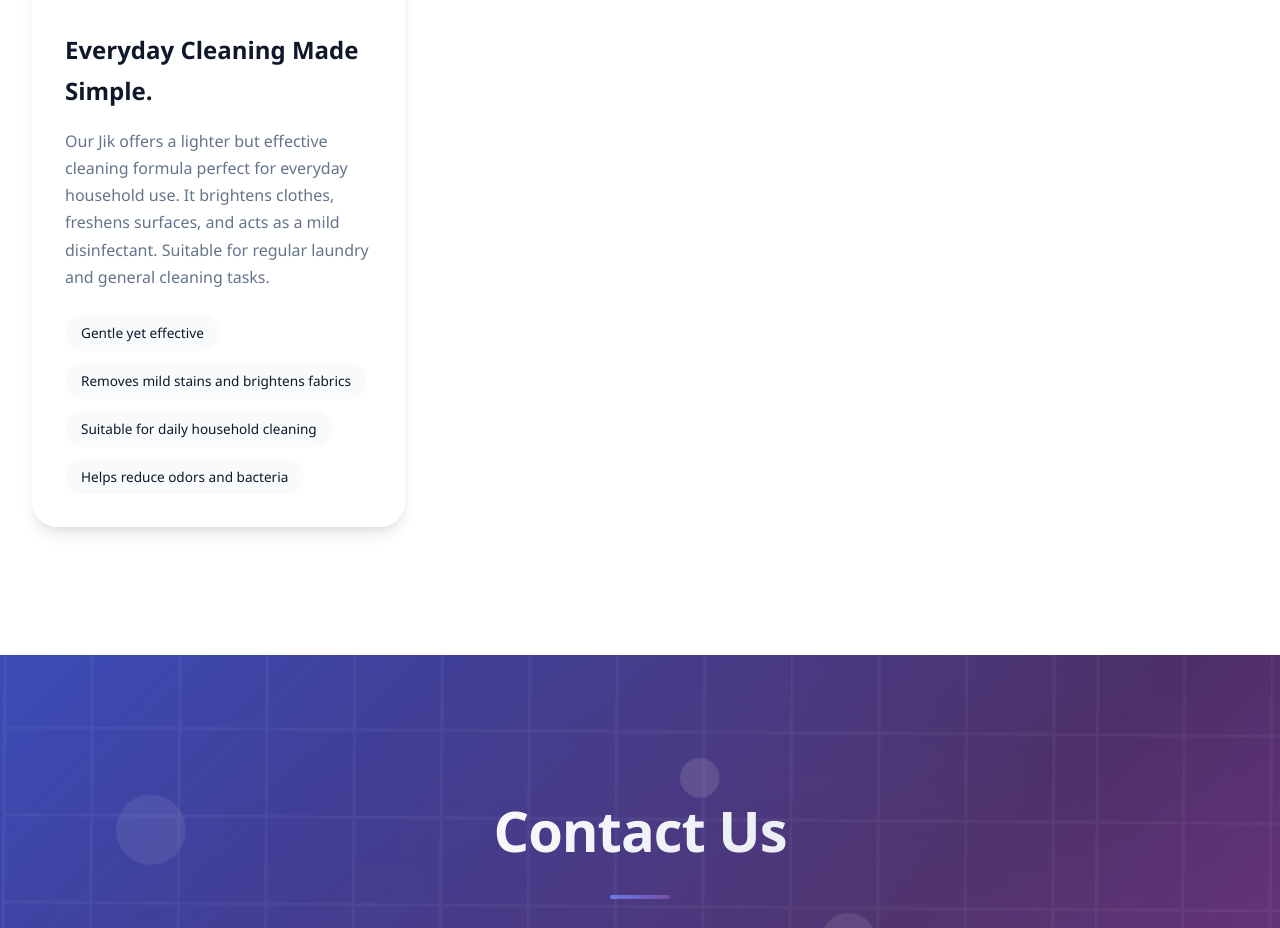
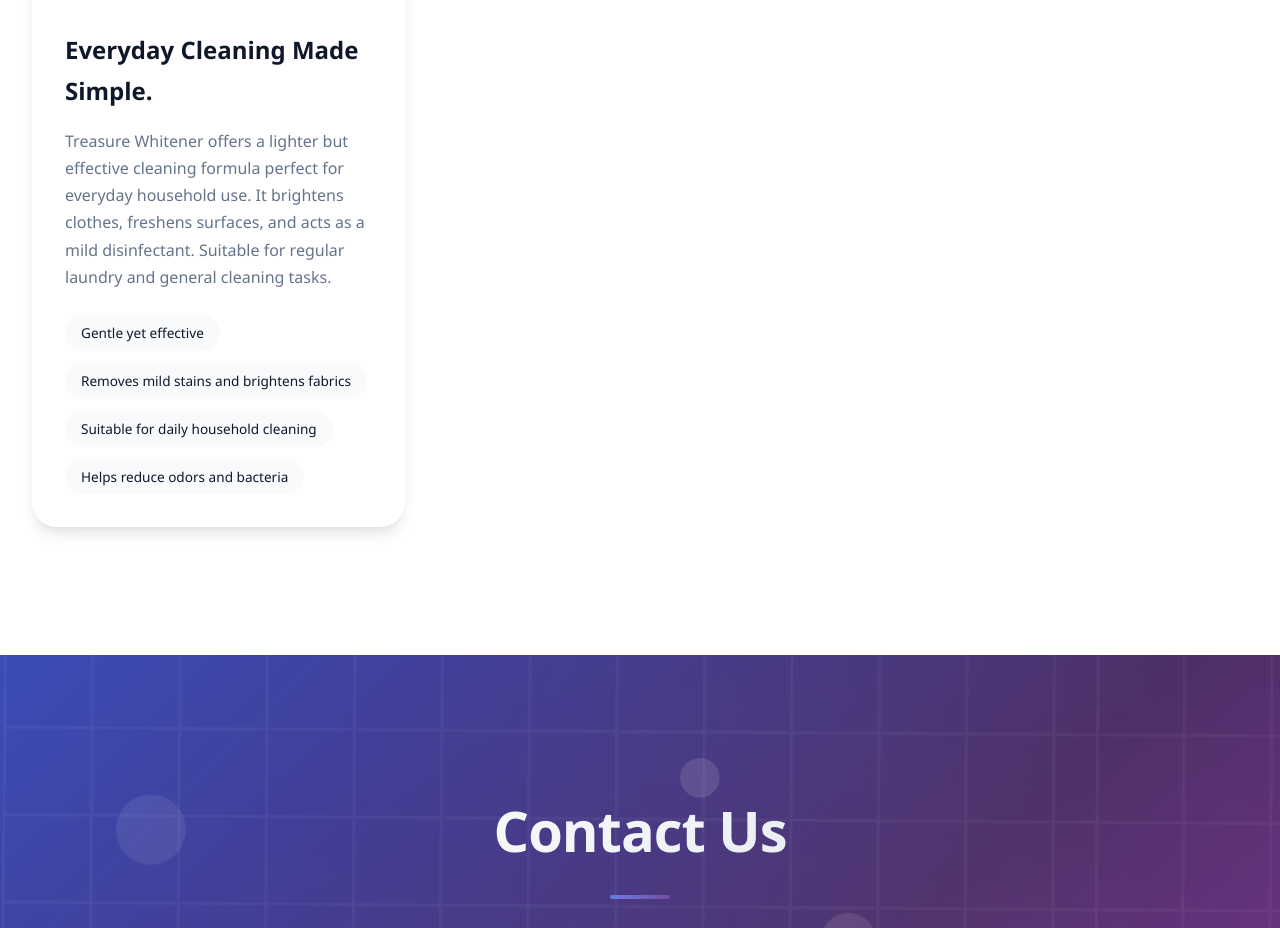
Before and after one commit to HonAysporto/Treasure-Limited, a plain HTML site: page index.html in a window 1280 px wide. Shown: the part 3867-4795 px from the top of the page. Drawn offline with nearby package versions, Linux system fonts and the light colour scheme.

Commit message:
images updated

```diff
--- a/index.html
+++ b/index.html
@@ -164,7 +164,7 @@
                     <div class="portfolio-image"></div>
                     <div class="portfolio-content">
                         <h4>Everyday Cleaning Made Simple.</h4>
-                        <p>Our Jik offers a lighter but effective cleaning formula perfect for everyday household use. It brightens clothes, freshens surfaces, and acts as a mild disinfectant. Suitable for regular laundry and general cleaning tasks.</p>
+                        <p> Treasure Whitener offers a lighter but effective cleaning formula perfect for everyday household use. It brightens clothes, freshens surfaces, and acts as a mild disinfectant. Suitable for regular laundry and general cleaning tasks.</p>
                         <div class="portfolio-tech">
                             <span class="tech-tag">Gentle yet effective</span>
                             <span class="tech-tag">Removes mild stains and brightens fabrics</span>
```
